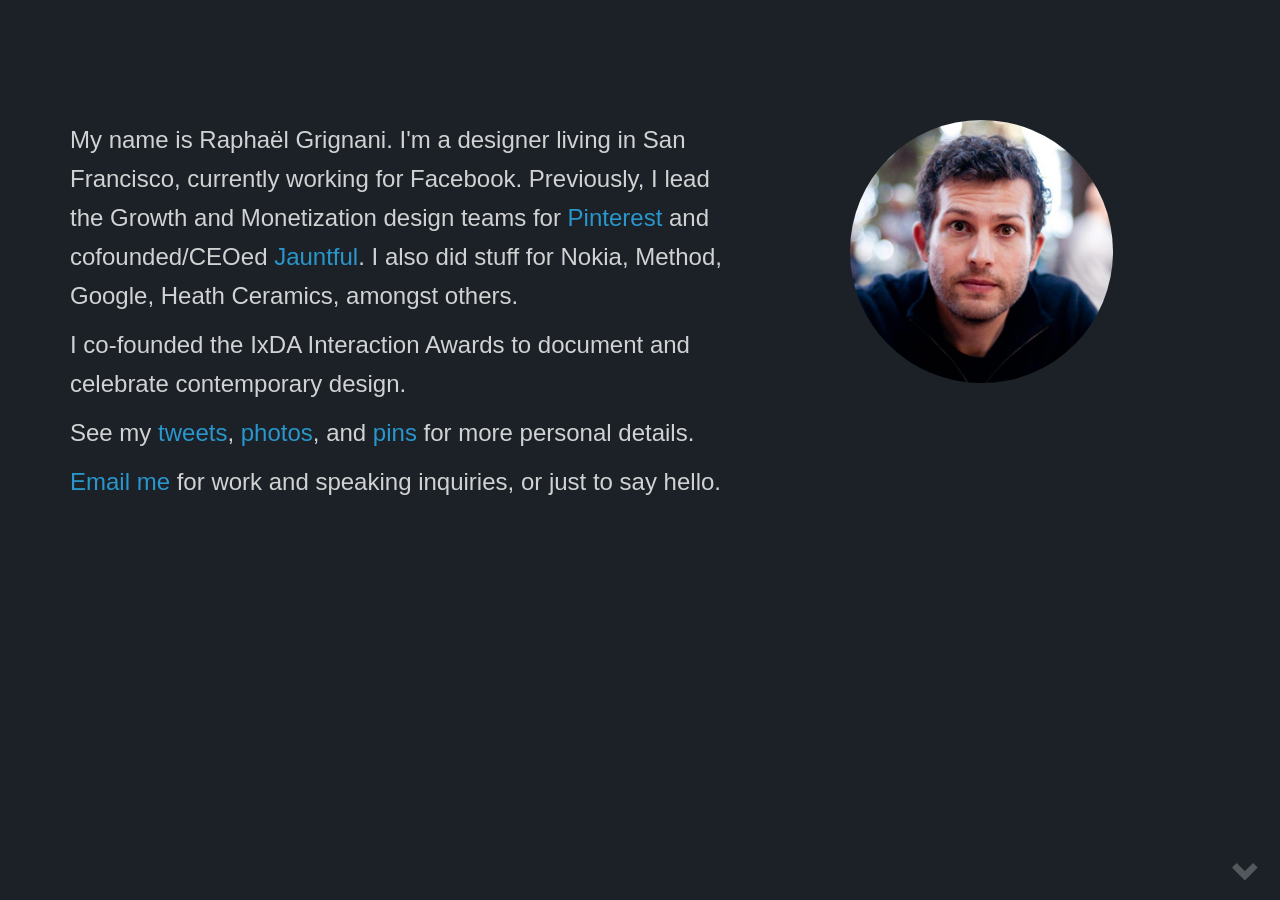
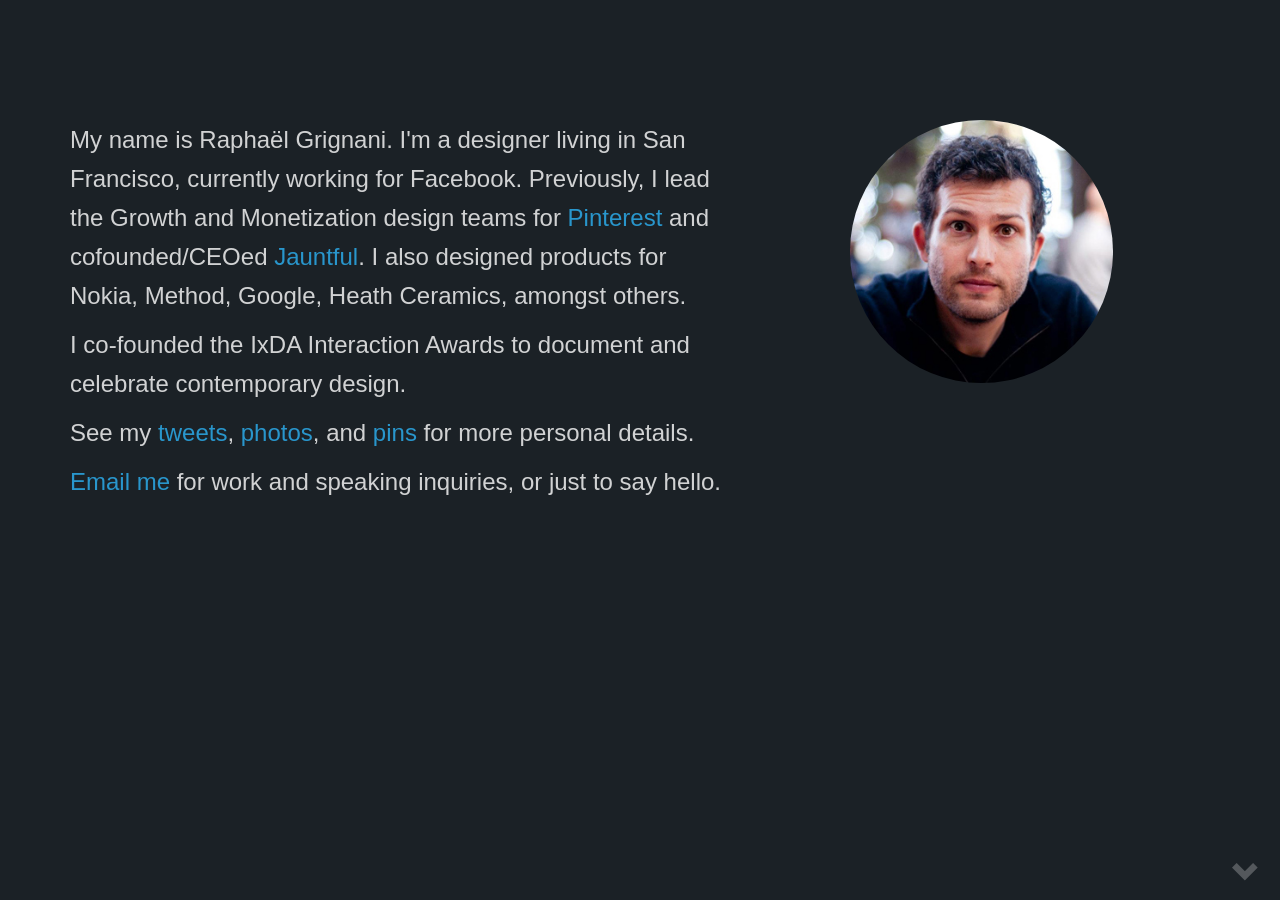
Before and after one commit to Jauntful/private-about-me, a Jekyll site: the page built from index.html, in a window 1280 px wide and 900 px high. Built offline with Jekyll 4.4.1, drawn with Linux system fonts in a browser that asks for light colours; nearby versions of some CDN libraries.

Commit message:
copy edit

```diff
--- a/_includes/header.html
+++ b/_includes/header.html
@@ -5,7 +5,7 @@
         <img src="{{ site.baseurl }}/assets/raphaelgrignani.jpg" alt="Rapha&euml;l Grignani" class="img-responsive img-circle">
       </div>
       <div class="col-xs-12 col-sm-7 col-sm-pull-3">
-        <p class="text--lead">My name is Rapha&euml;l Grignani. I'm a designer living in San Francisco, currently working for Facebook. Previously, I lead the Growth and Monetization design teams for <a href="http://creative.pinterest.com/">Pinterest</a> and cofounded/CEOed <a href="https://jauntful.com/">Jauntful</a>. I also did stuff for Nokia, Method, Google, Heath Ceramics, amongst others.</p>
+        <p class="text--lead">My name is Rapha&euml;l Grignani. I'm a designer living in San Francisco, currently working for Facebook. Previously, I lead the Growth and Monetization design teams for <a href="http://creative.pinterest.com/">Pinterest</a> and cofounded/CEOed <a href="https://jauntful.com/">Jauntful</a>. I also designed products for Nokia, Method, Google, Heath Ceramics, amongst others.</p>
         <p class="text--lead">I co-founded the IxDA Interaction Awards to document and celebrate contemporary design.</p>
         <p class="text--lead">See my <a href="https://twitter.com/grignani">tweets</a>, <a href="http://instagram.com/raphaelgrignani">photos</a>, and <a href="https://www.pinterest.com/grignani">pins</a> for more personal details.</p>
         <p class="text--lead"><a href='javascript:noSpam("hei", "grignani.org?subject=My name is ...")'>Email me</a> for work and speaking inquiries, or just to say hello.</p>
```
